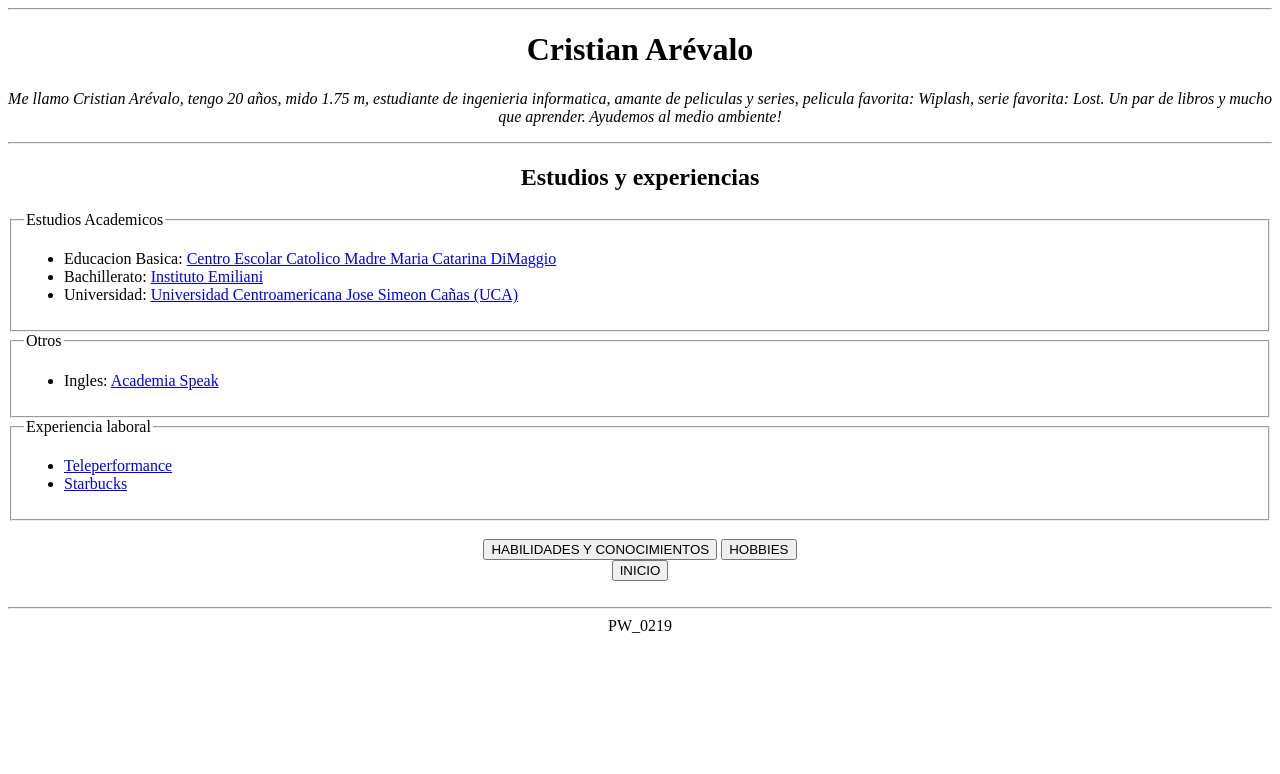
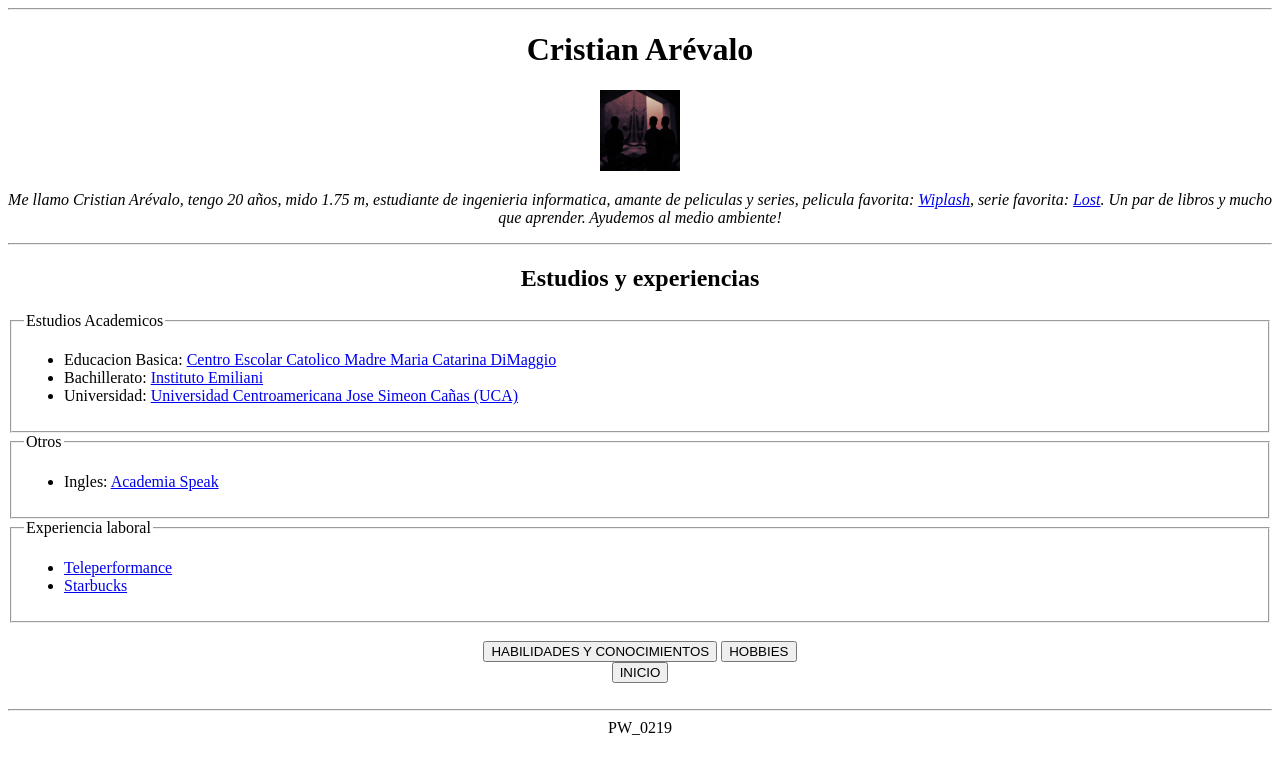
Before and after one commit to crisarevalom/Portafolio_PW0219_00209718, a plain HTML site: page Tarea1/Estudios.html in a window 1280 px wide. Drawn offline with Linux system fonts and the light colour scheme.

Commit message:
Detalles finales

```diff
--- a/Tarea1/Estudios.html
+++ b/Tarea1/Estudios.html
@@ -14,10 +14,15 @@
         <center>
             <h1>Cristian Arévalo</h1>
         </center>
+        <center> <img src="yo.jpg" alt="Perfil" width="80"></center>
         <p>
+
             <center><i>Me llamo Cristian Arévalo, tengo 20 años, mido 1.75 m, estudiante de ingenieria informatica,
                     amante
-                    de peliculas y series, pelicula favorita: Wiplash, serie favorita: Lost. Un par de libros y mucho
+                    de peliculas y series, pelicula favorita: <a
+                        href="https://es.wikipedia.org/wiki/Whiplash_(pel%C3%ADcula_de_2014)" target="_blank">
+                        Wiplash</a>, serie favorita: <a href="https://es.wikipedia.org/wiki/Lost" target="_blank">
+                        Lost</a>. Un par de libros y mucho
                     que aprender. Ayudemos al medio ambiente!</i></center>
         </p>
         <hr>
```
Also changed, not shown: Tarea1/Habilidades.html (+6 -1 lines), Tarea1/Hobbies.html (+6 -1 lines), Tarea1/am.jpg (added), Tarea1/co.jpg (added), Tarea1/flech.jpg (added), Tarea1/info.jpg (added).
